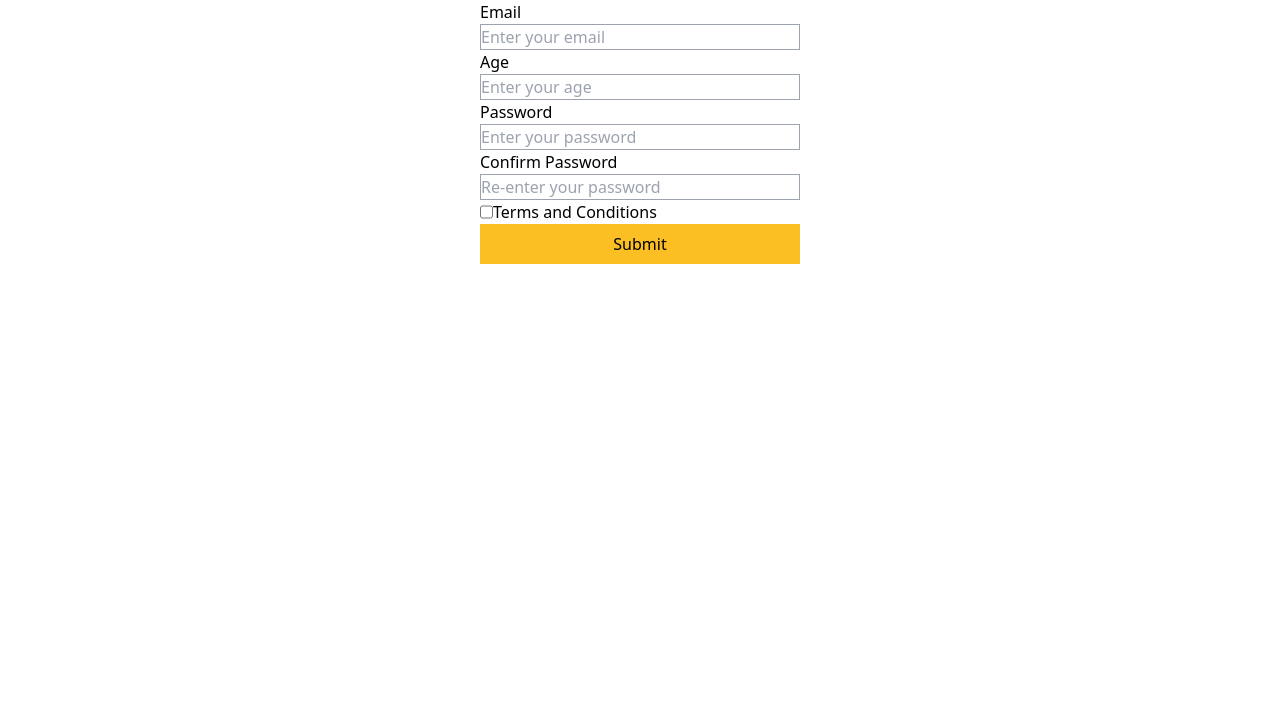
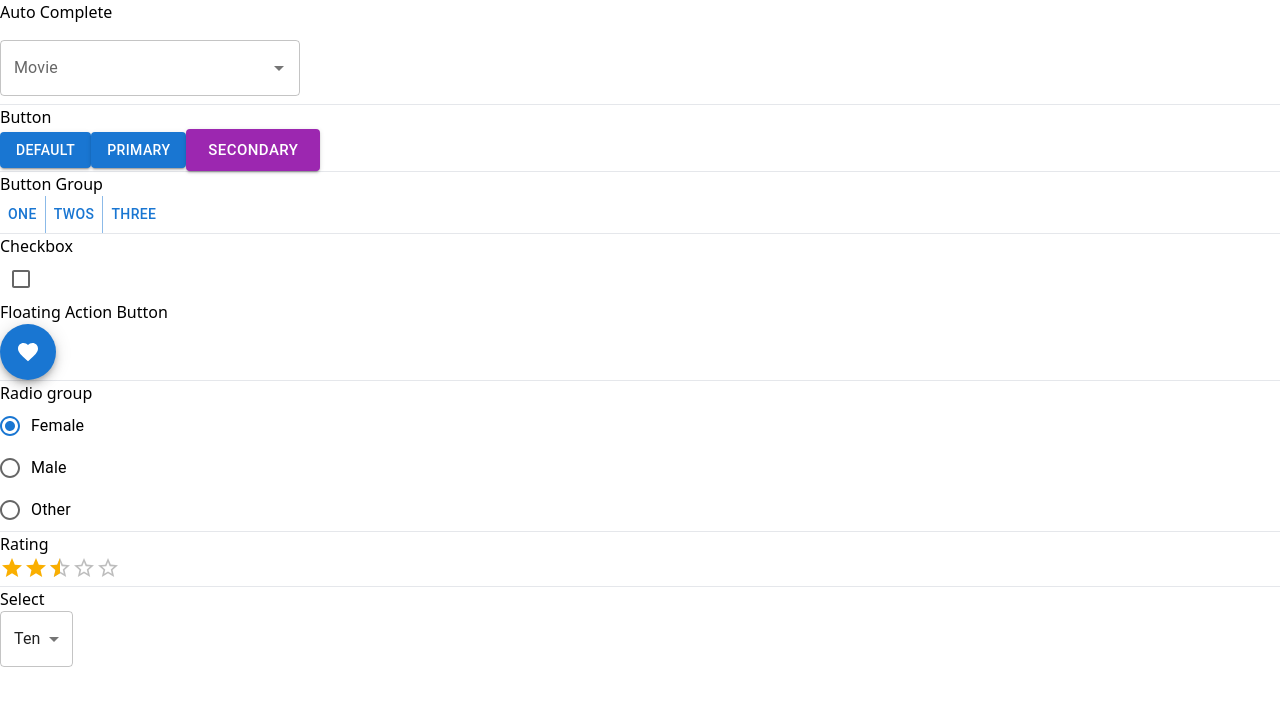
Before and after one commit to muhammedbayhan/react-overview, a React (Vite) app: page / in a window 1280 px wide. Shown: the top 706 px of the page. Built offline with nearby package versions, Linux system fonts and the light colour scheme.

Commit message:
Material UI

```diff
--- a/package.json
+++ b/package.json
@@ -10,6 +10,10 @@
     "preview": "vite preview"
   },
   "dependencies": {
+    "@emotion/react": "^11.14.0",
+    "@emotion/styled": "^11.14.0",
+    "@mui/icons-material": "^6.3.0",
+    "@mui/material": "^6.3.0",
     "@reduxjs/toolkit": "^2.4.0",
     "axios": "^1.7.7",
     "formik": "^2.4.6",
--- a/src/App.jsx
+++ b/src/App.jsx
@@ -1,9 +1,9 @@
-import FormikYup from "./formik-yup/FormikYup";
+import MaterialUi from "./material-ui/MaterialUi";
 
 function App() {
   return (
     <>
-      <FormikYup />
+      <MaterialUi />
     </>
   );
 }
--- /dev/null
+++ b/src/material-ui/MaterialUi.jsx
@@ -0,0 +1,106 @@
+import {
+  Autocomplete,
+  Button,
+  TextField,
+  ButtonGroup,
+  Checkbox,
+  Fab,
+  Radio,
+  RadioGroup,
+  FormControlLabel,
+  Rating,
+  Select,
+  MenuItem,
+} from "@mui/material";
+import React from "react";
+import FavoriteIcon from "@mui/icons-material/Favorite";
+const MaterialUi = () => {
+  const top100Films = [
+    { title: "The Shawshank Redemption", year: 1994 },
+    { title: "The Godfather", year: 1972 },
+    { title: "The Godfather: Part II", year: 1974 },
+    { title: "The Dark Knight", year: 2008 },
+  ];
+
+  return (
+    <div>
+      <h1>Auto Complete </h1>
+      <Autocomplete
+        disablePortal
+        options={top100Films}
+        getOptionLabel={(option) => option.title}
+        sx={{ width: 300 }}
+        renderInput={(params) => (
+          <TextField {...params} label="Movie" margin="normal" />
+        )}
+      />
+      <hr />
+
+      <h1>Button</h1>
+      <Button variant="contained">Default</Button>
+      <Button variant="contained" color="primary">
+        Primary
+      </Button>
+      <Button size="large" variant="contained" color="secondary">
+        Secondary
+      </Button>
+      <hr />
+
+      <h1>Button Group</h1>
+      <ButtonGroup
+        variant="text"
+        orientation="horizontal"
+        aria-label="Basic button group"
+      >
+        <Button>One</Button>
+        <Button>Twos</Button>
+        <Button>Three</Button>
+      </ButtonGroup>
+      <hr />
+
+      <h1>Checkbox</h1>
+      <Checkbox onChange={(e) => console.log(e.target.checked)} />
+
+      <h1>Floating Action Button</h1>
+      <Fab color="primary" aria-label="add">
+        <FavoriteIcon />
+      </Fab>
+      <hr />
+
+      <h1>Radio group</h1>
+      <RadioGroup
+        aria-labelledby="demo-radio-buttons-group-label"
+        defaultValue="female"
+        name="radio-buttons-group"
+      >
+        <FormControlLabel value="female" control={<Radio />} label="Female" />
+        <FormControlLabel value="male" control={<Radio />} label="Male" />
+        <FormControlLabel value="other" control={<Radio />} label="Other" />
+      </RadioGroup>
+      <hr />
+      <h1>Rating</h1>
+      <Rating
+        name="half-rating"
+        defaultValue={2.5}
+        precision={0.5}
+        onChange={(e) => {
+          console.log(e.target.value);
+        }}
+      />
+      <hr />
+      <h1>Select</h1>
+      <Select
+        labelId="demo-simple-select-label"
+        id="demo-simple-select"
+        label="Age"
+        defaultValue={10}
+      >
+        <MenuItem value={10}>Ten</MenuItem>
+        <MenuItem value={20}>Twenty</MenuItem>
+        <MenuItem value={30}>Thirty</MenuItem>
+      </Select>
+    </div>
+  );
+};
+
+export default MaterialUi;
```
Also changed, not shown: 1 other file (tests, documents, lock files or other folders).
